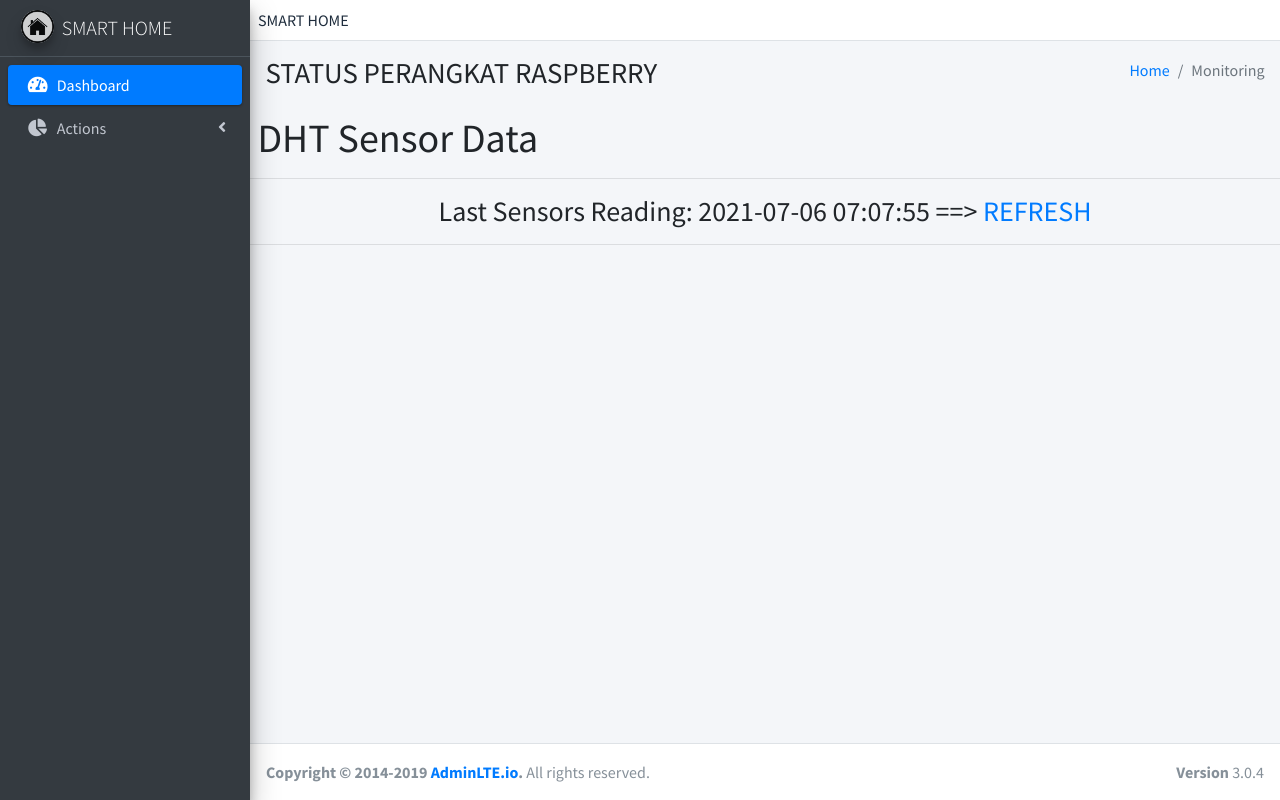
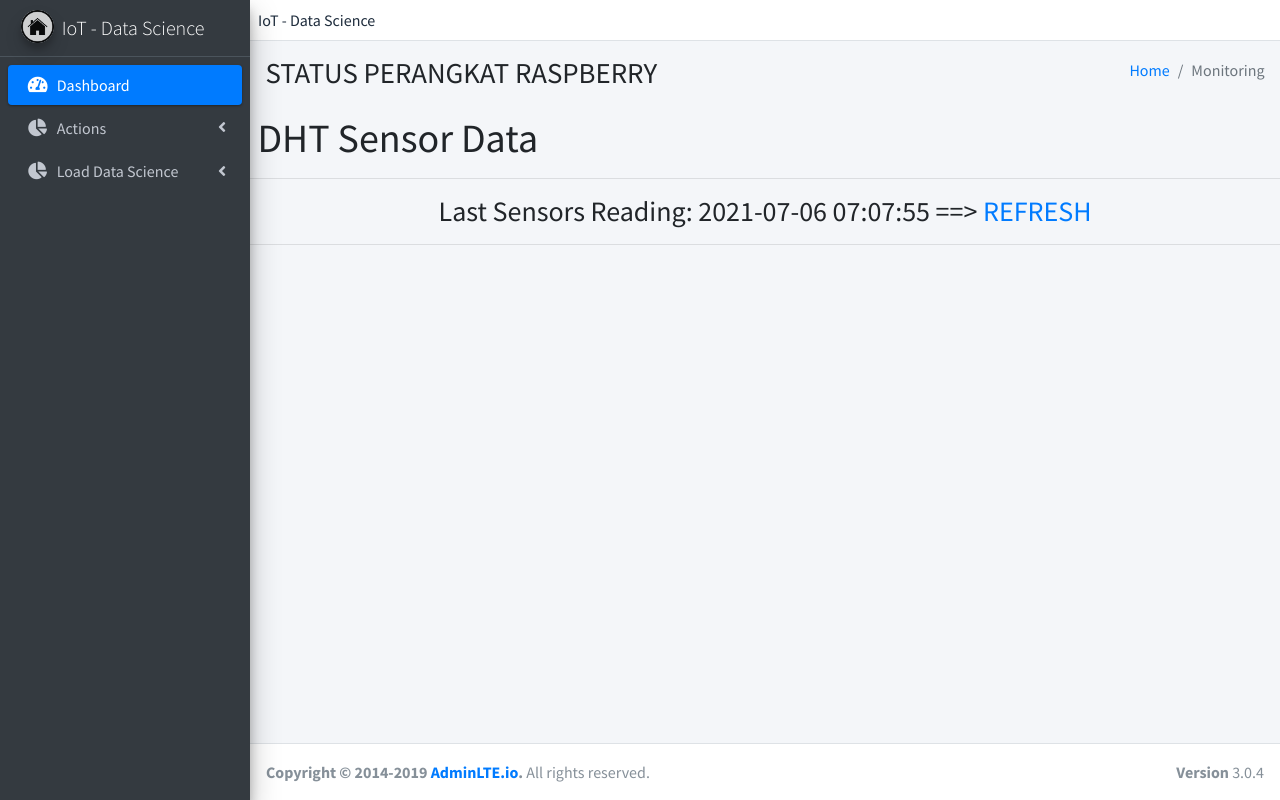
Before and after one commit to farradila/Project_PKL, a Flask app: page /monitoring in a window 1280 px wide. Run offline with Flask 2, Linux system fonts and the light colour scheme; data comes from the database, SQL or seed files in the repository; both versions use the stored data as it was after the commit; some libraries are stand-ins or nearby versions.

Commit message:
Update 1

```diff
--- a/main.py
+++ b/main.py
@@ -1,13 +1,13 @@
+from flask import Flask, render_template, request, make_response
 import sqlite3
-from flask import Flask, render_template, request, make_response
-
 from datetime import datetime
 from matplotlib.backends.backend_agg import FigureCanvasAgg as FigureCanvas
 from matplotlib.figure import Figure
 import io
 
+from application.models import IncomeExpenses
+
 app = Flask(__name__)
-
 
 # Retrieve LAST data from database
 def getLastData():
@@ -30,6 +30,7 @@
     dates = []
     temps = []
     hums = []
+
     for row in reversed(data):
         dates.append(row[0])
         temps.append(row[1])
@@ -169,5 +170,10 @@
     }
     return render_template('grafik.html', **templateData)
 
+@app.route("/table")
+def table():
+    entries = IncomeExpenses.query.order_by(IncomeExpenses.date.desc()).all()
+    return render_template("table.html", entries=entries)
+
 if __name__ == "__main__":
     app.run(debug=True)
--- a/templates/header.html
+++ b/templates/header.html
@@ -5,7 +5,7 @@
   <meta name="viewport" content="width=device-width, initial-scale=1">
   <meta http-equiv="x-ua-compatible" content="ie=edge">
 
-  <title> SMART HOME </title>
+  <title> IoT - Data Science </title>
 
   <!-- Font Awesome Icons -->
   <link rel="stylesheet" href="{{ url_for('static', filename='plugins/fontawesome-free/css/all.min.css') }}">
@@ -24,7 +24,7 @@
     <!-- Left navbar links -->
     <ul class="navbar-nav">
       <li class="nav-item d-none d-sm-inline-block">
-        <a>SMART HOME</a>
+        <a>IoT - Data Science</a>
       </li>
     </ul>
  </nav>
@@ -35,7 +35,7 @@
     <a href="{{ url_for('index') }}" class="brand-link">
       <img src="static/dist/img/rumah.png" alt="AdminLTE" class="brand-image img-circle elevation-3"
            style="opacity: .8">
-      <span class="brand-text font-weight-light">SMART HOME</span>
+      <span class="brand-text font-weight-light">IoT - Data Science</span>
     </a>
 
     <!-- Sidebar -->
@@ -78,6 +78,30 @@
               </li>
             </ul>
           </li>
+
+          <li class="nav-item has-treeview">
+            <a href="#" class="nav-link">
+              <i class="nav-icon fas fa-chart-pie"></i>
+              <p>
+                Load Data Science
+                <i class="right fas fa-angle-left"></i>
+              </p>
+            </a>
+            <ul class="nav nav-treeview">
+              <li class="nav-item">
+                <a href="/table" class="nav-link">
+                  <i class="far fa-circle nav-icon"></i>
+                  <p>Table</p>
+                </a>
+              </li>
+              <li class="nav-item">
+                <a href="/" class="nav-link">
+                  <i class="far fa-circle nav-icon"></i>
+                  <p>Grafik</p>
+                </a>
+              </li>
+            </ul>
+          </li>
         </ul>
       </nav>
       <!-- /.sidebar-menu -->
```
Also changed, not shown: templates/table.html (added, +62 -0 lines), pencemaranUdara.db (added).
